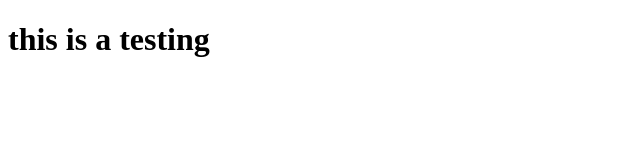
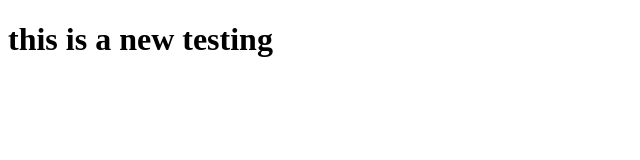
Before and after one commit to bytewen/bytewen.github.io, a plain HTML site: page index.html in a window 1280 px wide. Shown: the whole page, without its empty margins (0-640 px from the left). Drawn offline with Linux system fonts and the light colour scheme.

Commit message:
第二次，对index.html做了修改

```diff
--- a/index.html
+++ b/index.html
@@ -5,6 +5,6 @@
     <title>Title</title>
 </head>
 <body>
-    <h1>this is a testing</h1>
+    <h1>this is a new testing</h1>
 </body>
 </html>
```
